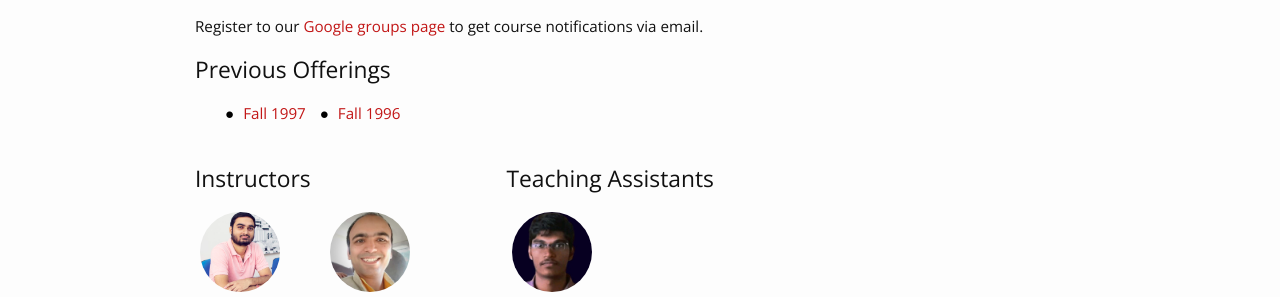
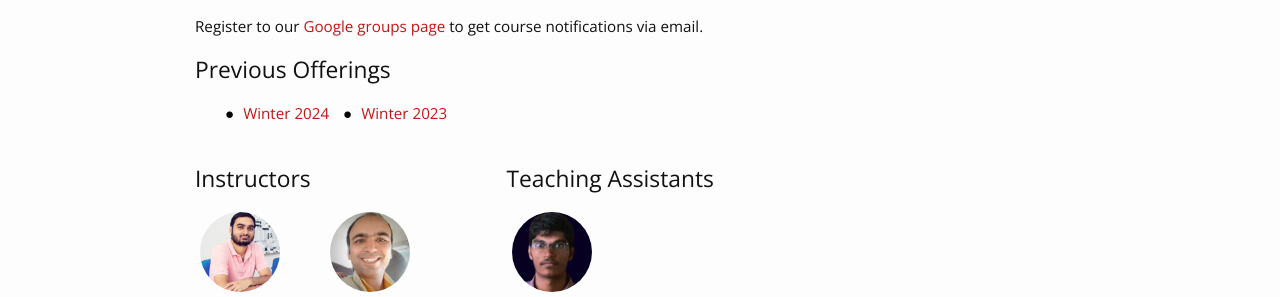
Before and after one commit to lcs2-iitd/ELL881-AIL821-2401, a Jekyll site: the page built from index.md, in a window 1280 px wide. Shown: the part 593-890 px from the top of the page. Built offline with Jekyll 4.4.1, drawn with Linux system fonts in a browser that asks for light colours; nearby versions of some CDN libraries.

Commit message:
Update previous_offering.yml

```diff
--- a/_data/previous_offering.yml
+++ b/_data/previous_offering.yml
@@ -1,6 +1,6 @@
 offerings:
-  - title: Fall 1997
-    url: https://previous_course_website.url/
+  - title: Winter 2024
+    url: https://sites.google.com/view/ell881
 
-  - title: Fall 1996
-    url: https://previous_course_website.url/
+  - title: Winter 2023
+    url: https://sites.google.com/view/ell881-iitd/home
```
